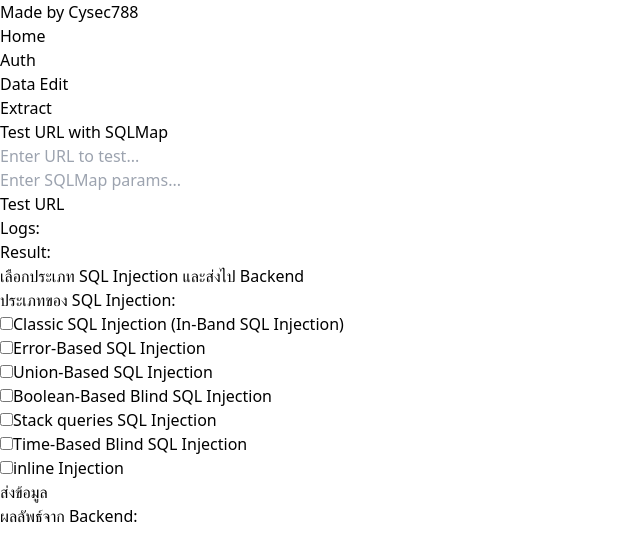
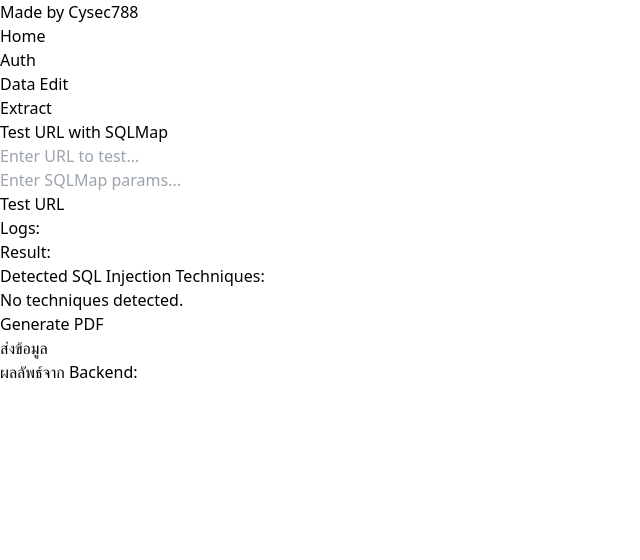
Before and after one commit to JetsadaPun/Sqlmap-Frontend, a Next.js app: page / in a window 1280 px wide. Shown: the top 560 px of the page, without its empty margins (0-640 px from the left). Built offline with nearby package versions, Linux system fonts and the light colour scheme.

Commit message:
techniques-detection update

```diff
--- a/src/app/page.tsx
+++ b/src/app/page.tsx
@@ -8,6 +8,7 @@ export default function Home() {
   const [result, setResult] = useState("");
   const [logs, setLogs] = useState("");
   const [loading, setLoading] = useState(false);
+  const [techniques, setTechniques] = useState<string[]>([]); //technique state
 
   const [userInput, setUserInput] = useState<
     { technique: string; status: string }[]
@@ -37,6 +38,7 @@ export default function Home() {
     e.preventDefault();
     setLogs("");
     setResult("");
+    setTechniques([]); // techniques
     setLoading(true);
 
     if (!url) {
@@ -65,6 +67,7 @@ export default function Home() {
       setLogs(
         (prev) => prev + (data.log || "Received response from backend.\n")
       );
+      setTechniques(data.techniques || []); // Store detected techniques
     } catch (error: any) {
       setLogs((prev) => prev + `Error: ${error.message}\n`);
     }
@@ -76,11 +79,13 @@ export default function Home() {
     setLoading2(true);
     setResponse({ message: "" });
 
+    const requestData = { url, techniques };
+    console.log("Sending to API:", requestData);
     try {
       const response = await fetch("http://localhost:5000/api/receive-data", {
         method: "POST",
         headers: { "Content-Type": "application/json" },
-        body: JSON.stringify({ results: userInput }),
+        body: JSON.stringify(requestData),
       });
 
       if (!response.ok) {
@@ -151,17 +156,33 @@ export default function Home() {
             {result}
           </pre>
         </div>
+        {/*Technique Detection :View */}
+        <div className="mt-8">
+          <h3 className="text-lg font-semibold">
+            Detected SQL Injection Techniques:
+          </h3>
+          {techniques.length > 0 ? (
+            <ul className="list-disc list-inside bg-gray-200 p-4 rounded-md">
+              {techniques.map((technique, index) => (
+                <li key={index} className="text-green-600">
+                  {technique}
+                </li>
+              ))}
+            </ul>
+          ) : (
+            <p className="text-gray-600">No techniques detected.</p>
+          )}
+        </div>
       </div>
 
       {/* Input Promt */}
       <div className="p-6 container mx-auto">
-        <h2 className="text-xl font-semibold mb-4">
-          เลือกประเภท SQL Injection และส่งไป Backend
-        </h2>
+        <h2 className="text-xl font-semibold mb-4">Generate PDF</h2>
         <form
           onSubmit={handleSubmit2}
           className="bg-white p-6 rounded-lg shadow-md"
         >
+          {/* เอา checkbox ออก :View
           <label className="block text-gray-700 font-medium mb-2">
             ประเภทของ SQL Injection:
           </label>
@@ -191,7 +212,7 @@ export default function Home() {
               </label>
             </div>
           ))}
-
+          */}
           <button
             type="submit"
             className="bg-blue-600 text-white py-2 px-4 rounded-md w-full mt-4 hover:bg-blue-700 transition disabled:opacity-50"
```
